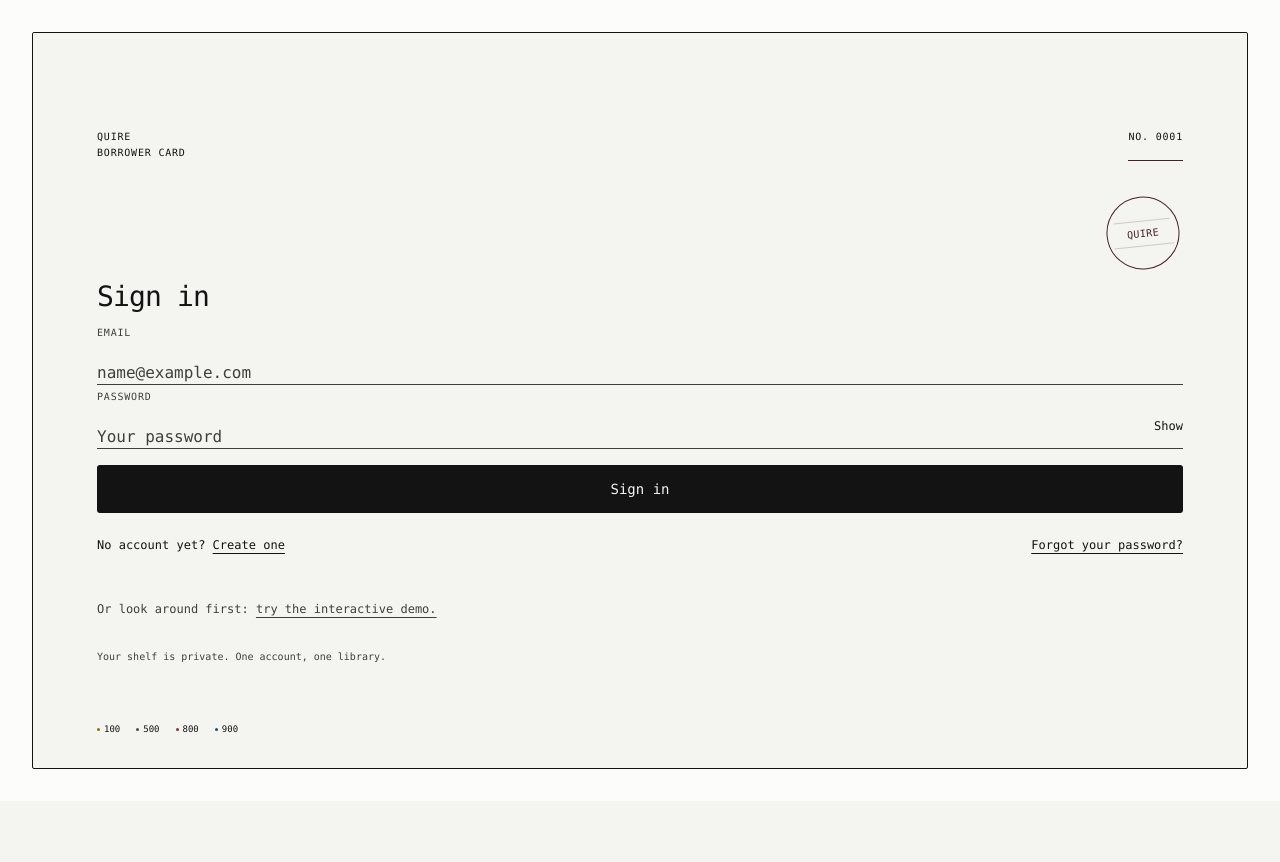
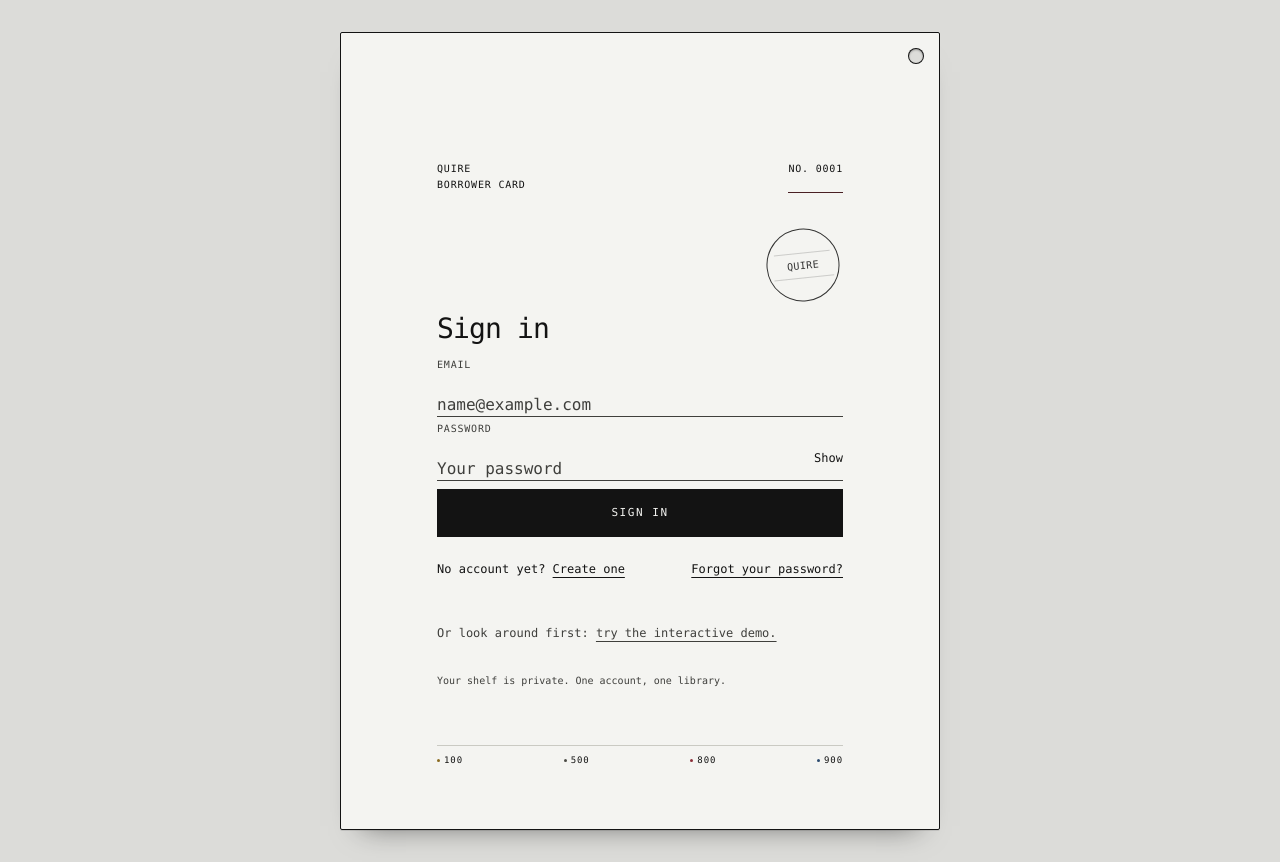
Before and after one commit to NojinNojs/quire, a React (Vite) app: page /#/search in a window 1280 px wide. Before the commit the page ends 801 px from the top, so only its background shows below. Built offline with nearby package versions, Linux system fonts and the light colour scheme; no server answers.

Commit message:
fix(auth): make the card an object on a desk

```diff
--- a/src/styles/auth.css
+++ b/src/styles/auth.css
@@ -465,3 +465,117 @@
     transition: none;
   }
 }
+
+/* the card is an object on a desk, not the whole screen */
+.auth-page {
+  display: grid;
+  place-items: center;
+  min-height: 100svh;
+  padding: var(--space-32) var(--space-16);
+  background: var(--canvas);
+}
+
+.auth-card {
+  position: relative;
+  width: min(600px, 100%);
+  border: var(--rule-width) solid var(--ink);
+  border-radius: 2px;
+  background: var(--surface);
+  padding: var(--space-32);
+}
+
+/* punched hole and the typed number, printed on the card itself */
+.auth-card::before {
+  content: "";
+  position: absolute;
+  top: var(--space-16);
+  right: var(--space-16);
+  width: 14px;
+  height: 14px;
+  border-radius: 50%;
+  background: var(--canvas);
+  box-shadow: inset 0 0 0 var(--rule-width) var(--ink);
+}
+
+/* the action is the tear-off strip at the foot of the card */
+.auth-card .auth-form .primary {
+  border-radius: 0;
+  margin-top: var(--space-8);
+  font: var(--label-size) / var(--label-leading) var(--font-mono);
+  letter-spacing: 0.14em;
+  text-transform: uppercase;
+}
+
+/* the class marks are a stamp row, not a palette */
+.auth-classes {
+  display: flex;
+  gap: var(--space-12);
+  align-items: center;
+  margin: var(--space-16) 0 0;
+  padding-top: var(--space-8);
+  border-top: var(--rule-width) solid var(--rule);
+  font: 9px / 12px var(--font-mono);
+  letter-spacing: 0.1em;
+  text-transform: uppercase;
+  color: var(--ink);
+}
+
+@media (max-width: 559px) {
+  .auth-card {
+    border: 0;
+    border-top: var(--rule-width) solid var(--ink);
+    border-bottom: var(--rule-width) solid var(--ink);
+    padding: var(--space-24) var(--gutter);
+  }
+
+  .auth-card::before {
+    display: none;
+  }
+}
+
+/* the desk is a shade under the card, and the card rests on it */
+.auth-page {
+  background: color-mix(in srgb, var(--canvas) 90%, #000 10%);
+}
+
+.auth-card {
+  background: var(--surface);
+  box-shadow:
+    0 1px 0 rgb(0 0 0 / 10%),
+    0 18px 28px -22px rgb(0 0 0 / 55%);
+}
+
+.auth-card::before {
+  background: color-mix(in srgb, var(--canvas) 90%, #000 10%);
+  box-shadow:
+    inset 0 1px 2px rgb(0 0 0 / 30%),
+    0 0 0 var(--rule-width) var(--ink);
+}
+
+/* the DDC footer spans the card, it is a printed rule not a corner note */
+.auth-classes {
+  justify-content: space-between;
+  width: 100%;
+}
+
+/* ink soaks into paper: the stamp multiplies instead of sitting on top */
+.auth-stamp {
+  mix-blend-mode: multiply;
+  opacity: 0.86;
+}
+
+/* on a phone the card runs edge to edge, so the page carries no padding */
+@media (max-width: 599px) {
+  .auth-page {
+    padding: 0;
+  }
+
+  .auth-card {
+    border-radius: 0;
+  }
+}
+
+/* the stamp prints in ink; the class colour stays in the ring */
+.auth-stamp {
+  color: var(--ink);
+}
```
Also changed, not shown: 16 other files (tests, documents, lock files or other folders).
